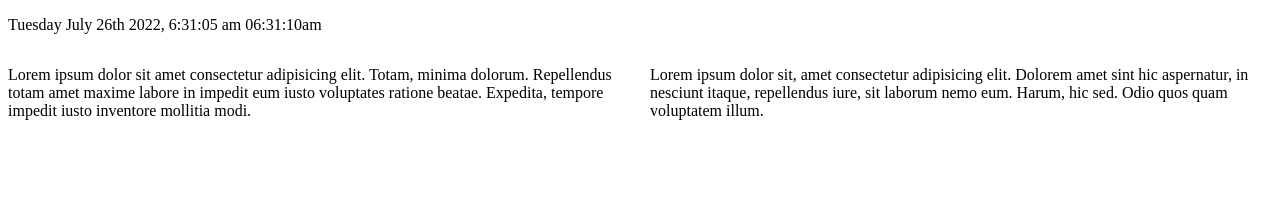
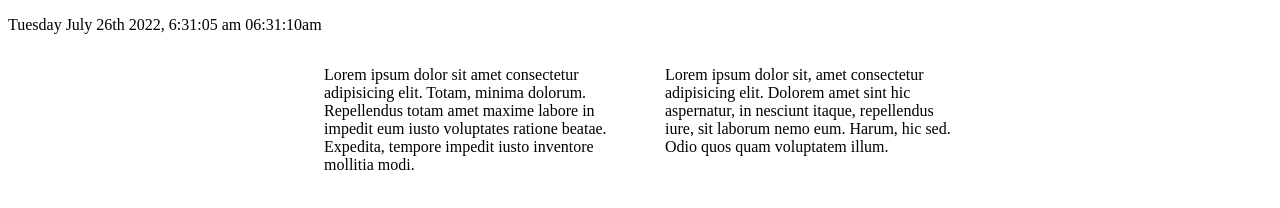
Before and after one commit to pfsun89/Clock, a plain HTML site: page index.html in a window 1280 px wide. Drawn offline with nearby package versions, Linux system fonts and the light colour scheme.

Commit message:
Made some adjustments to style

```diff
--- a/assets/css/style.css
+++ b/assets/css/style.css
@@ -1,5 +1,10 @@
 .grid-container {
+    /* Turns on grid */
     display: grid;
+    /* Make it so that both columns have equal widths */
     grid-template-columns: 1fr 1fr;
-    grid-gap: 20px;
+    /* Gap between columns */
+    grid-gap: 50px;
+    width: 50%;
+    margin: auto;
 }
```
